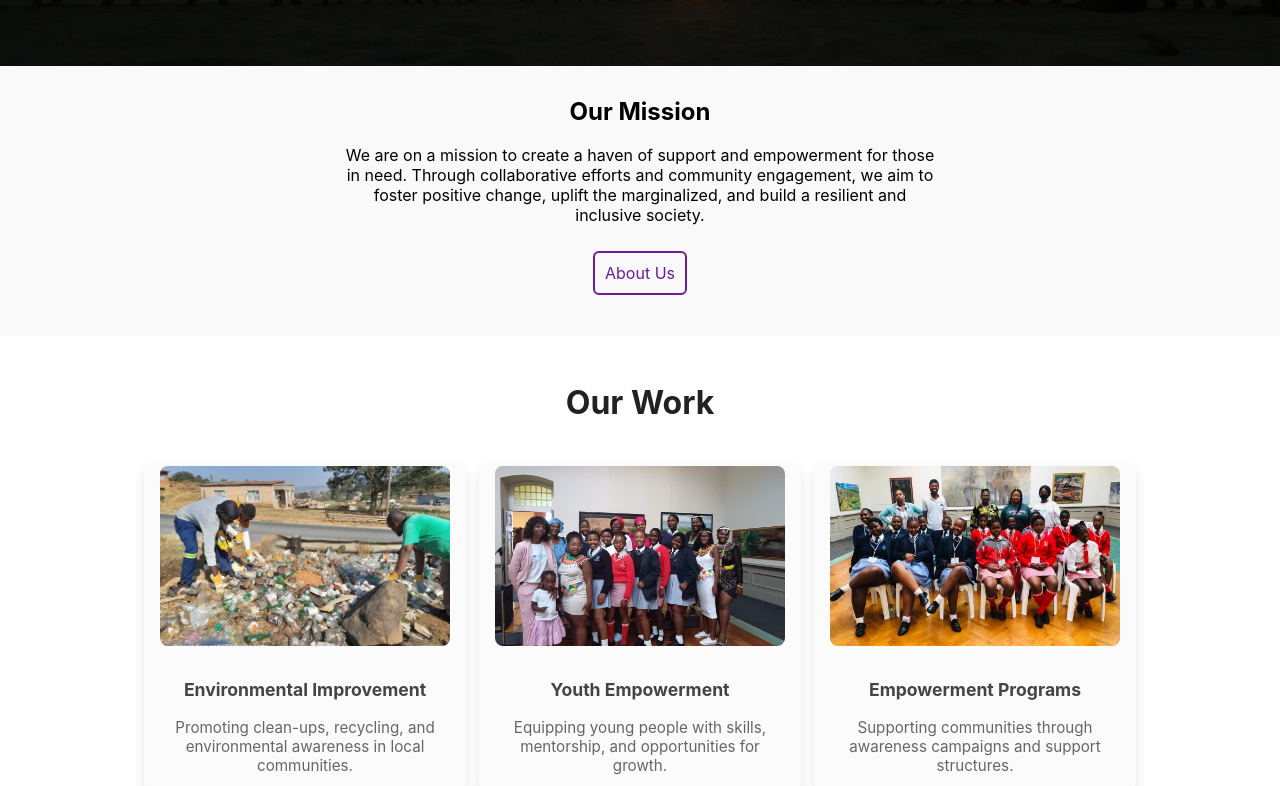
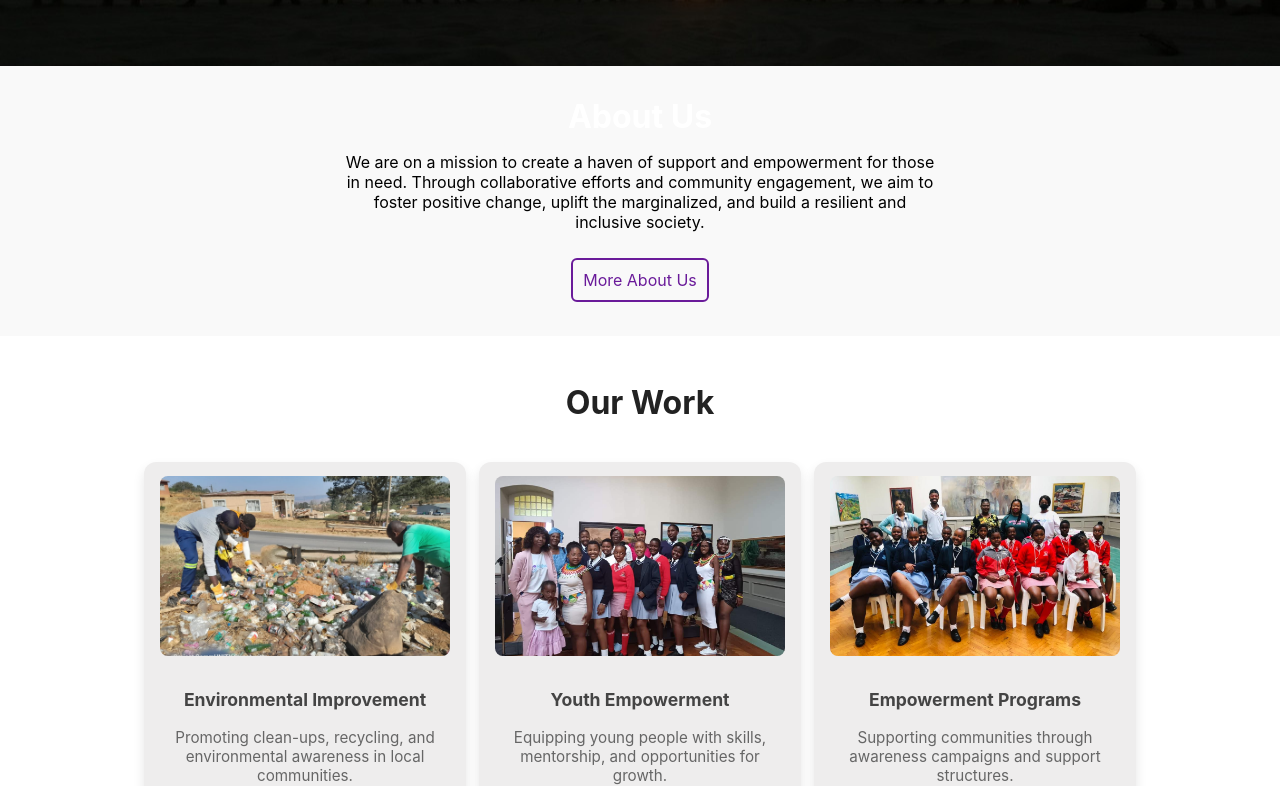
Before and after one commit to SmaSema/sethuse-website, a React (Create React App) app: page / in a window 1280 px wide. Shown: the part 414-1200 px from the top of the page. Built offline with nearby package versions, Linux system fonts and the light colour scheme.

Commit message:
23th  commit

```diff
--- a/src/components/AboutPreview.css
+++ b/src/components/AboutPreview.css
@@ -11,6 +11,10 @@
 .about-preview-content {
   max-width: 600px;
   padding: 2rem;
+}
+
+h1 {
+  font-size: 2rem;
 }
 
 .about-preview a {
--- a/src/components/AboutPreview.js
+++ b/src/components/AboutPreview.js
@@ -4,7 +4,7 @@ import './AboutPreview.css';
 const AboutPreview = () => (
   <section className="about-preview">
     <div className="about-preview-content">
-      <h2>Our Mission</h2>
+      <h1>About Us</h1>
       <p>
         We are on a mission to create a haven of support
         and empowerment for those in need. Through collaborative
@@ -12,7 +12,7 @@ const AboutPreview = () => (
         change, uplift the marginalized, and build a resilient and
         inclusive society.
       </p>
-      <a href="/about">About Us </a>
+      <a href="/about">More About Us </a>
     </div>
   </section>
 );
--- a/src/components/ProgramsSection.css
+++ b/src/components/ProgramsSection.css
@@ -18,11 +18,12 @@
   gap: 5px; /* Reduced spacing between cards */
   grid-template-columns: repeat(auto-fit, minmax(220px, 1fr)); /* Responsive columns */
   justify-items: center; /* Center each card horizontally */
+
 }
 
 /* Individual Program Card Styling */
 .program-card {
-  background-color: #f4f3f353;
+  background-color: #e5e3e3a5;
   border-radius: 12px;
   padding: 4px 16px; /* Slightly reduced padding */
   box-shadow: 0 6px 12px rgba(0, 0, 0, 0.1);
@@ -37,6 +38,7 @@
   height: 180px;
   object-fit: cover;
   border-radius: 8px;
+  margin-top: 10px;
   margin-bottom: 12px; /* Slightly less space under the image */
 }
 
```
